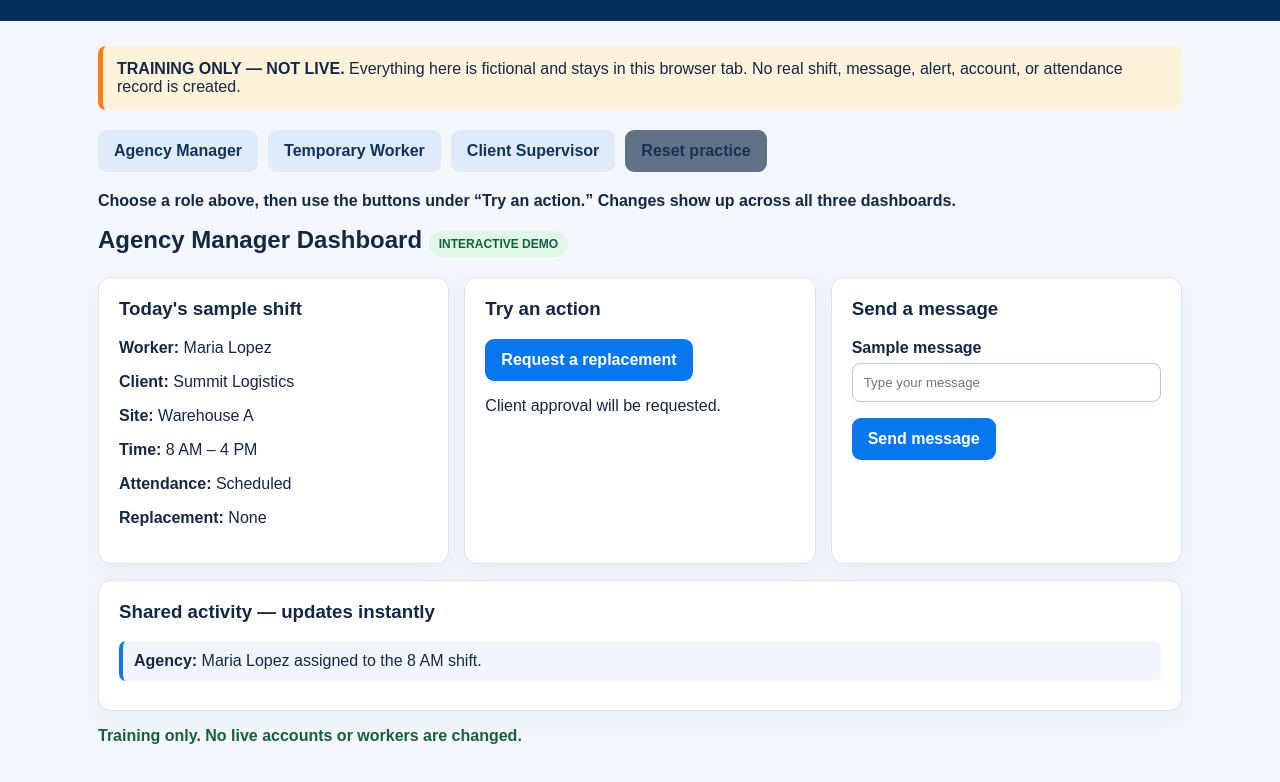
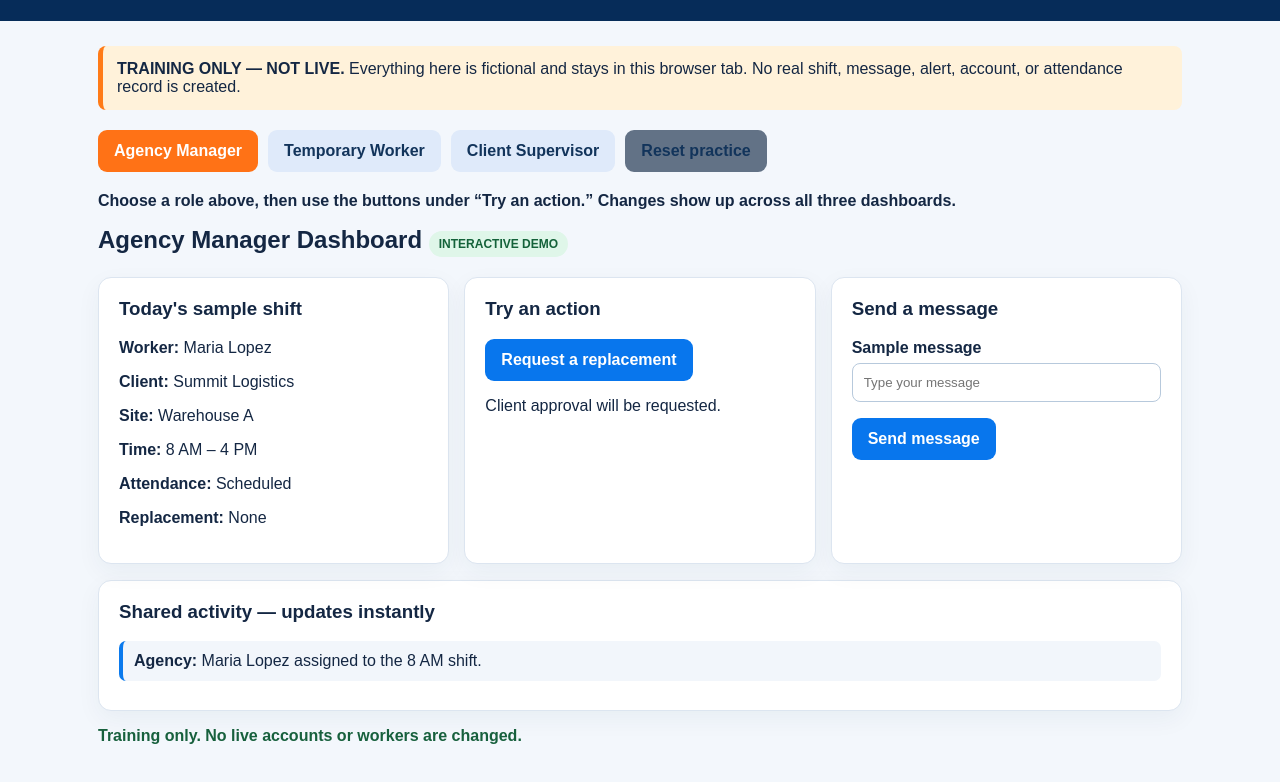
Before and after one commit to lump841-ux/workforce-comms-hub, a website: page prototype/practice.html in a window 1280 px wide. Shown: the part 114-896 px from the top of the page. Drawn offline with Linux system fonts and the light colour scheme.

Commit message:
Connect practice role tabs to event handlers

```diff
--- a/prototype/practice.html
+++ b/prototype/practice.html
@@ -2,7 +2,7 @@
 <style>
 *{box-sizing:border-box}body{margin:0;background:#f3f7fc;color:#142743;font-family:Arial,Helvetica,sans-serif}header{background:#062c59;color:white;padding:24px 5%}header a{color:white}header h1{margin:8px 0;font-size:30px}main{max-width:1120px;margin:auto;padding:25px 18px}.notice{background:#fff2da;border-left:5px solid #ff7b17;padding:14px;border-radius:8px;margin-bottom:20px}.tabs{display:flex;gap:10px;flex-wrap:wrap;margin-bottom:20px}button{font:inherit;cursor:pointer;border:0;border-radius:9px;padding:12px 16px;background:#0876ed;color:#fff;font-weight:700}.tabs button{background:#dfeafa;color:#12345b}.tabs button.active{background:#ff7216;color:#fff}.grid{display:grid;grid-template-columns:repeat(auto-fit,minmax(250px,1fr));gap:15px}.card{background:#fff;padding:20px;border:1px solid #dce5f0;border-radius:13px;box-shadow:0 8px 25px #1234510d}.card h3{margin-top:0}label{display:block;font-weight:700;margin:12px 0 6px}select,input{width:100%;padding:11px;border:1px solid #b7c9dc;border-radius:8px}.sub{color:#53677d}.badge{display:inline-block;background:#dff6e9;color:#14623a;padding:6px 10px;border-radius:20px;font-size:12px;font-weight:700}.feed{margin:9px 0;padding:11px;background:#f2f6fb;border-left:4px solid #0b7aed;border-radius:7px}.safe{color:#17603d;font-weight:700}#screen h2{margin-top:0}@media(max-width:650px){header h1{font-size:24px}}
 </style></head><body><header><a href="/">← Back to Twanova homepage</a><h1>Explore Twanova — Practice Mode</h1><div>Agency ⇄ Worker ⇄ Client Supervisor</div></header><main><div class="notice"><b>TRAINING ONLY — NOT LIVE.</b> Everything here is fictional and stays in this browser tab. No real shift, message, alert, account, or attendance record is created.</div>
-<div class="tabs"><button id="agency" onclick="role('agency')">Agency Manager</button><button id="worker" onclick="role('worker')">Temporary Worker</button><button id="client" onclick="role('client')">Client Supervisor</button><button onclick="resetDemo()" style="background:#627286">Reset practice</button></div><p style="font-size:16px;font-weight:700">Choose a role above, then use the buttons under “Try an action.” Changes show up across all three dashboards.</p><section id="screen" aria-live="polite"></section></main>
+<div class="tabs"><button data-role="agency">Agency Manager</button><button data-role="worker">Temporary Worker</button><button data-role="client">Client Supervisor</button><button data-action="reset" style="background:#627286">Reset practice</button></div><p style="font-size:16px;font-weight:700">Choose a role above, then use the buttons under “Try an action.” Changes show up across all three dashboards.</p><section id="screen" aria-live="polite"></section></main>
 <script>
 const fresh=()=>({status:"Scheduled",replacement:false,approved:false,feed:[["Agency","Maria Lopez assigned to the 8 AM shift."]]});
 let demo=fresh(),roleName="agency";
```
